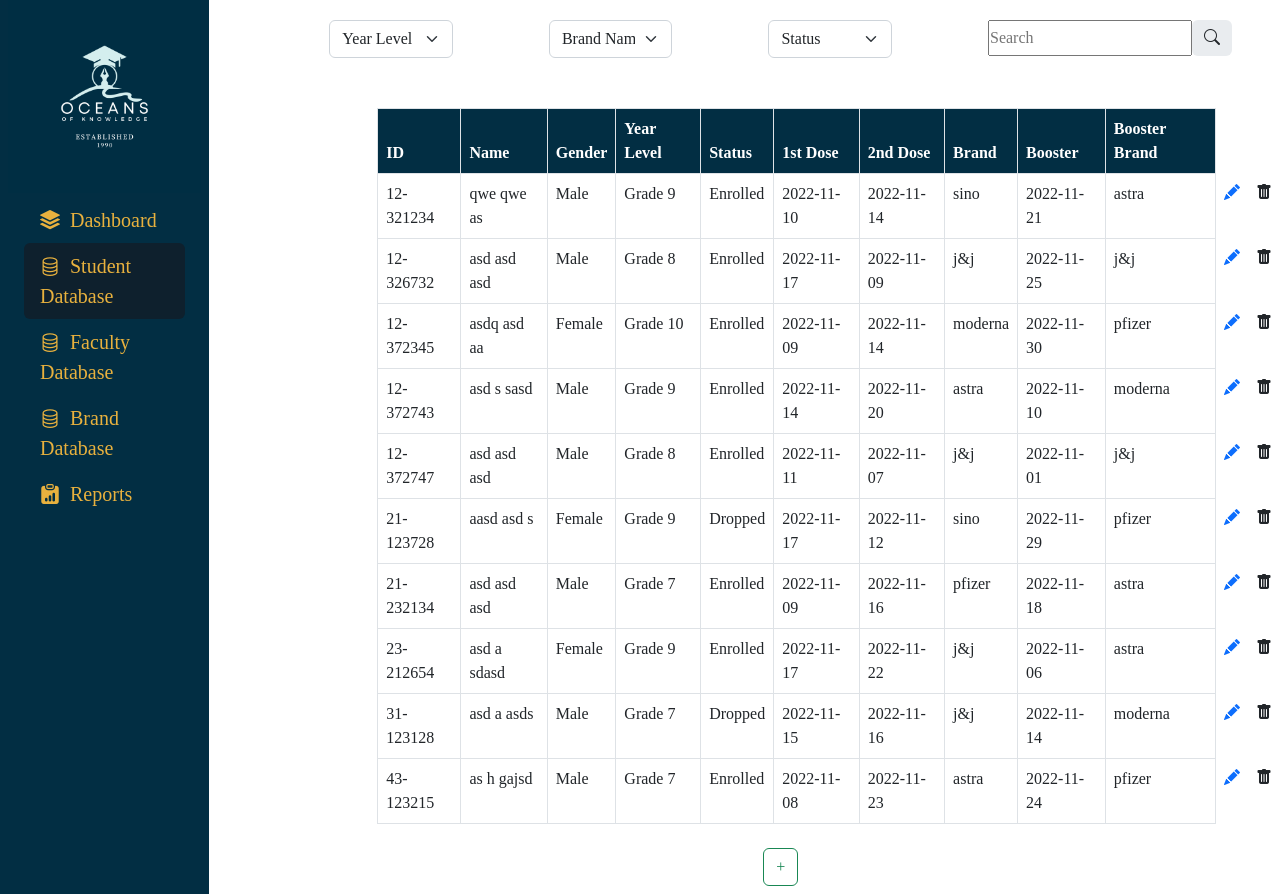
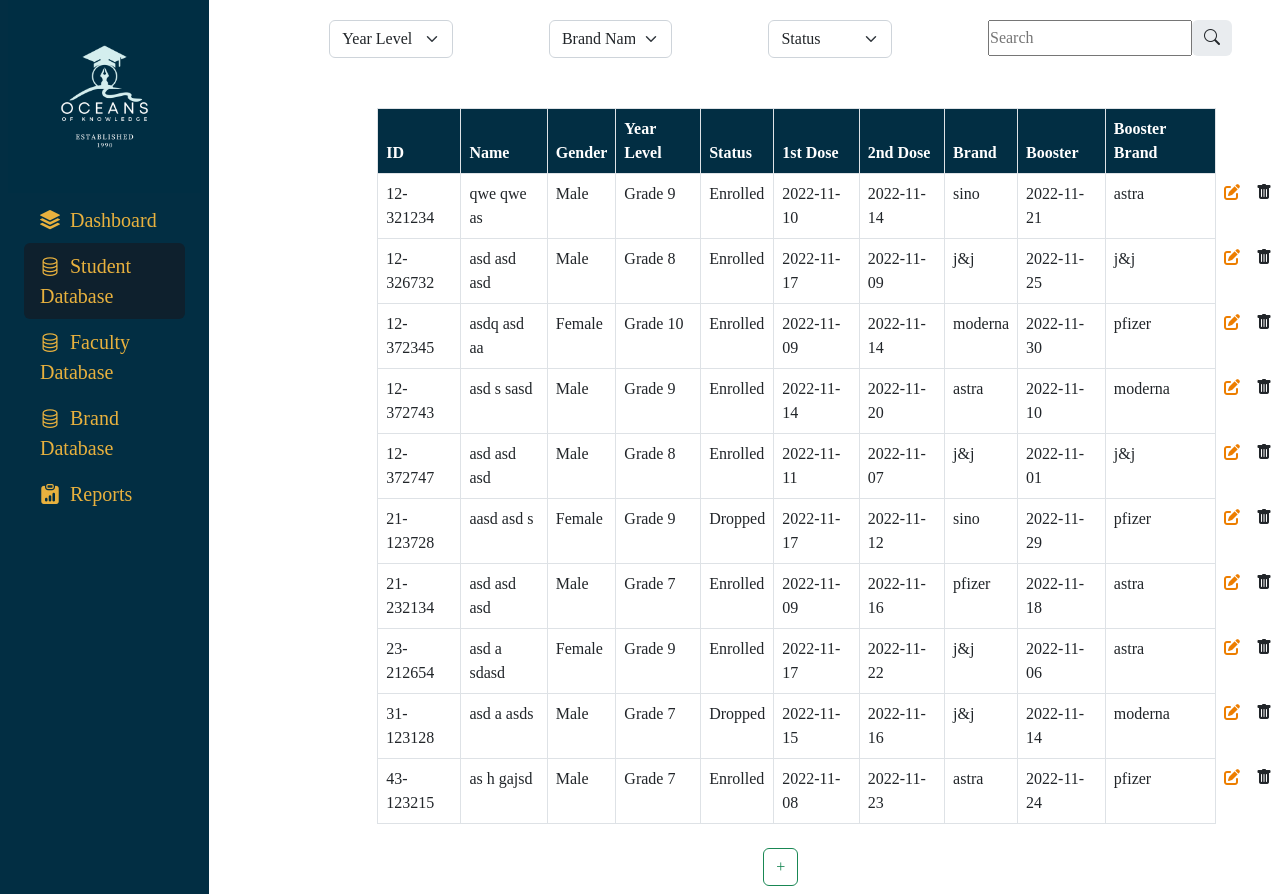
Before and after one commit to MorganPendragon/vms, a PHP site: page /adminview.php in a window 1280 px wide; the page is wider, and only the part inside the window is pictured. Run offline with PHP 8.4, Linux system fonts and the light colour scheme; data comes from the database, SQL or seed files in the repository; data that the repository does not hold is empty; some libraries are stand-ins or nearby versions; some web fonts are replaced.

Commit message:
layout done and some color correction

```diff
--- a/adminview.php
+++ b/adminview.php
@@ -257,7 +257,7 @@
                 <div class="tab-content" id="tableTabContent">
                     <!--Dashboard Tab-->
                     <div class="tab-pane fade position-absolute" id="dashboard">
-                        <p class="fs-2 py-2" style="margin-left:5%; font-weight:900;">Dashboard</p>
+                        <p class="fs-2 py-2" style="margin-left:6%; font-weight:900;">Dashboard</p>
                         <div class="container text-center">
                             <div class="d-flex" style="margin-left:49px;">
 
@@ -339,7 +339,7 @@
                                 <div class="d-flex mx-5">
                                     <input class="search" type="search" placeholder="Search" aria-label="Search" data-table="#studentContent">
                                     <span class="input-group-text border-0" id="search-addon">
-                                        <i class="bi bi-search"></i>
+                                        <i class="bi bi-search rounded-pill"></i>
                                     </span>
                                 </div>
                             </div>
@@ -388,7 +388,8 @@
                                                 <td>
                                                     <!--TODO:resize-->
                                                     <a cla type="button" data-bs-toggle="modal" href="adminview.php?editID=<?php echo $info['id'] ?>" data-bs-target="#editStudentModal<?php echo $i ?>">
-                                                        <i class="bi bi-pencil-fill"></i>
+                                                     <i class="fa-solid fa-pen-to-square" style="color:rgb(237, 126, 0);"></i>
+
                                                     </a>
                                                 </td>
                                                 <!--delete info-->
@@ -867,7 +868,7 @@
                                                 <td>
                                                     <!--TODO:resize-->
                                                     <a cla type="button" data-bs-toggle="modal" href="adminview.php?editID=<?php echo $info['id'] ?>" data-bs-target="#editFacultyModal<?php echo $i ?>">
-                                                        <i class="bi bi-pencil-fill"></i>
+                                                        <i class="fa-solid fa-pen-to-square" style="color:rgb(237, 126, 0);"></i>
                                                     </a>
                                                 </td>
                                                 <!--delete info-->
@@ -1302,7 +1303,7 @@
                                                             <td>
                                                                 <!--resize-->
                                                                 <a cla type="button" data-bs-toggle="modal" href="adminview.php?editID=<?php echo $info['brand'] ?>" data-bs-target="#upVacModal<?php echo $i ?>">
-                                                                    <i class="bi bi-pencil-fill"></i>
+                                                                    <i class="fa-solid fa-pen-to-square" style="color:rgb(237, 126, 0);"></i>
                                                                 </a>
                                                             </td>
 
```
